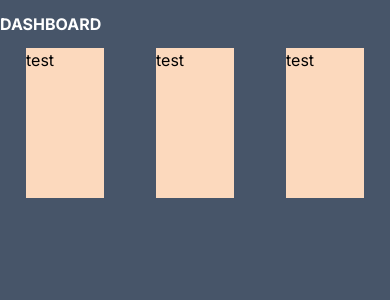
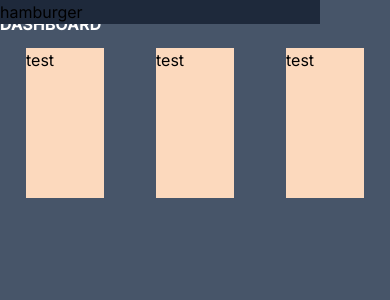
Before and after one commit to THERIZKY/osanagonime, a Next.js app: page /admin in a window 390 px wide. Shown: the top 300 px of the page. Built offline with nearby package versions, Linux system fonts and the light colour scheme.

Commit message:
nyari cara buat sidebar
tlong nanti benerin lagi dong ini

Co-Authored-By: uwaissUno <149289804+uwaissUno@users.noreply.github.com>

```diff
--- a/src/app/admin/manga/page.tsx
+++ b/src/app/admin/manga/page.tsx
@@ -6,6 +6,7 @@ import { useRouter, redirect, permanentRedirect } from "next/navigation";
 import Link from "next/link";
 import Image from "next/image";
 import Loading from "@/components/Elements/Loading";
+import Sidebar from "@/components/Layouts/Sidebar";
 import Swal from "sweetalert2";
 
 interface MangaData {
@@ -24,7 +25,7 @@ const AdminManga = () => {
 	// State for Manga Data and Loading
 	const [data, setData] = useState<MangaData[]>([]);
 	const [isLoading, setIsLoading] = useState(true);
-
+	const [isSidebarOn, setIsSidebarOn] = useState(false);
 	// Handle Deletion of Manga
 
 	const confirmHandler = async (id: string) => {
@@ -89,6 +90,7 @@ const AdminManga = () => {
 
 	// Render Manga Data Table
 	return (
+		<>
 			<div className="flex flex-col items-center pb-7">
 				<h1 className="text-center text-3xl font-bold p-5 text-white">
 					Halaman Admin
@@ -128,7 +130,8 @@ const AdminManga = () => {
 										<div className="flex  justify-center gap-5">
 											<Link
 												href={
-												"/admin/manga/edit/" + item.id
+													"/admin/manga/edit/" +
+													item.id
 												}
 												className="bg-yellow-500 text-white px-6 py-2 rounded-md
 										hover:bg-orange-200 hover:text-black active:bg-white"
@@ -159,6 +162,7 @@ const AdminManga = () => {
 					Tambah Manga
 				</Link>
 			</div>
+		</>
 	);
 };
 
--- a/src/components/Layouts/Sidebar.tsx
+++ b/src/components/Layouts/Sidebar.tsx
@@ -1,8 +1,11 @@
+"use client";
+
 import Link from "next/link";
 
 const Sidebar = () => {
 	return (
-		<div className="sidebar hidden h-screen w-[20rem] bg-slate-800 fixed sm:block">
+		<>
+			<div className="sidebar translate-x-[-100%] h-screen w-[20rem] bg-slate-800 fixed sm:translate-x-[100%]">
 				<div className="header h-20 bg-slate-700 flex pl-5 items-center uppercase">
 					<h2 className="text-white">Projects</h2>
 				</div>
@@ -11,7 +14,6 @@ const Sidebar = () => {
 						href={"/admin/manga"}
 						className="text-md hover:bg-slate-600 border border-slate-600 w-[96%] py-2 text-center rounded-md font-semibold transition-all duration-300 group"
 					>
-					{/* <svg xmlns="http://www.w3.org/2000/svg" height="16" width="14" viewBox="0 0 448 512"><path d="M224.1 141c-63.6 0-114.9 51.3-114.9 114.9s51.3 114.9 114.9 114.9S339 319.5 339 255.9 287.7 141 224.1 141zm0 189.6c-41.1 0-74.7-33.5-74.7-74.7s33.5-74.7 74.7-74.7 74.7 33.5 74.7 74.7-33.6 74.7-74.7 74.7zm146.4-194.3c0 14.9-12 26.8-26.8 26.8-14.9 0-26.8-12-26.8-26.8s12-26.8 26.8-26.8 26.8 12 26.8 26.8zm76.1 27.2c-1.7-35.9-9.9-67.7-36.2-93.9-26.2-26.2-58-34.4-93.9-36.2-37-2.1-147.9-2.1-184.9 0-35.8 1.7-67.6 9.9-93.9 36.1s-34.4 58-36.2 93.9c-2.1 37-2.1 147.9 0 184.9 1.7 35.9 9.9 67.7 36.2 93.9s58 34.4 93.9 36.2c37 2.1 147.9 2.1 184.9 0 35.9-1.7 67.7-9.9 93.9-36.2 26.2-26.2 34.4-58 36.2-93.9 2.1-37 2.1-147.8 0-184.8zM398.8 388c-7.8 19.6-22.9 34.7-42.6 42.6-29.5 11.7-99.5 9-132.1 9s-102.7 2.6-132.1-9c-19.6-7.8-34.7-22.9-42.6-42.6-11.7-29.5-9-99.5-9-132.1s-2.6-102.7 9-132.1c7.8-19.6 22.9-34.7 42.6-42.6 29.5-11.7 99.5-9 132.1-9s102.7-2.6 132.1 9c19.6 7.8 34.7 22.9 42.6 42.6 11.7 29.5 9 99.5 9 132.1s2.7 102.7-9 132.1z"/></svg> */}
 						<h3 className="group-hover:scale-110 transition-all duration-300">
 							Manga
 						</h3>
@@ -34,6 +36,12 @@ const Sidebar = () => {
 					</Link>
 				</div>
 			</div>
+			<div
+				className={`sidebar block w-[20rem] bg-slate-800 fixed sm:hidden `}
+			>
+				hamburger
+			</div>
+		</>
 	);
 };
 
```
Lines whose indentation alone changed are shown as unchanged.
